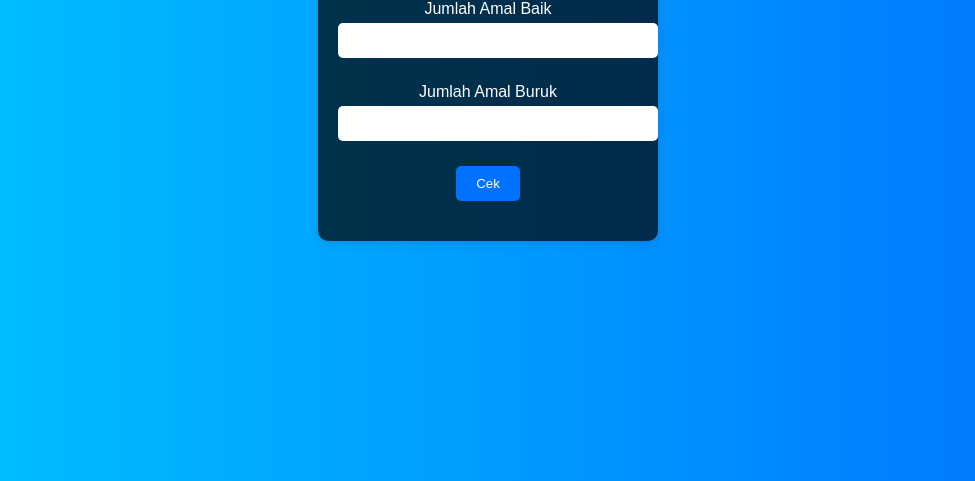
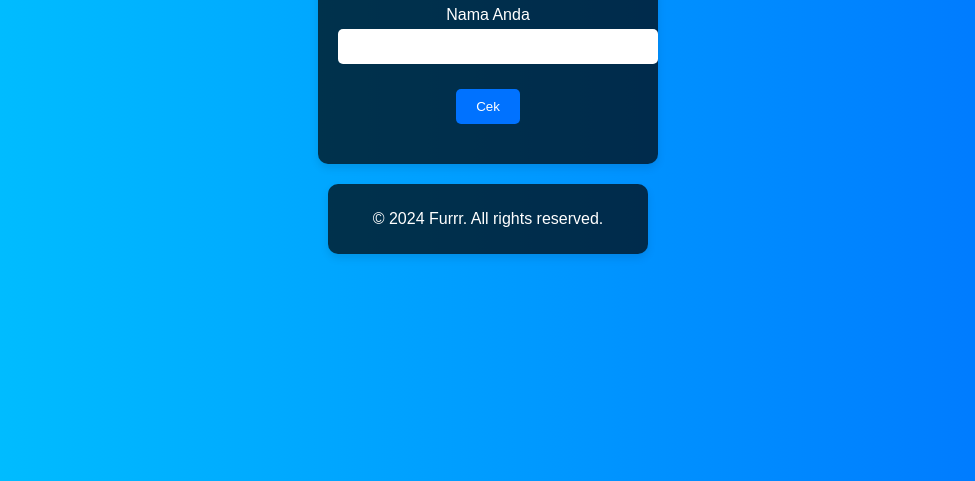
Before and after one commit to Nikolasss27/Cek-Pahala, a plain HTML site: page index.html in a window 1280 px wide. Shown: the part 319-800 px from the top of the page, without its empty margins (152-1127 px from the left). Drawn offline with Linux system fonts and the light colour scheme.

Commit message:
Update index.html

```diff
--- a/index.html
+++ b/index.html
@@ -9,19 +9,18 @@
 <body>
     <div class="container">
         <h1>Cek Pahala Anda</h1>
-        <form>
+        <form id="pahala-form">
             <div class="form-group">
-                <label for="amal-baik">Jumlah Amal Baik</label>
-                <input type="number" id="amal-baik" name="amal-baik" required>
-            </div>
-            <div class="form-group">
-                <label for="amal-buruk">Jumlah Amal Buruk</label>
-                <input type="number" id="amal-buruk" name="amal-buruk" required>
+                <label for="nama">Nama Anda</label>
+                <input type="text" id="nama" name="nama" required>
             </div>
             <button type="submit">Cek</button>
         </form>
         <div class="result" id="result"></div>
     </div>
+    <footer>
+        <p>&copy; 2024 Furrr. All rights reserved.</p>
+    </footer>
     <script src="script.js"></script>
 </body>
 </html>
```
